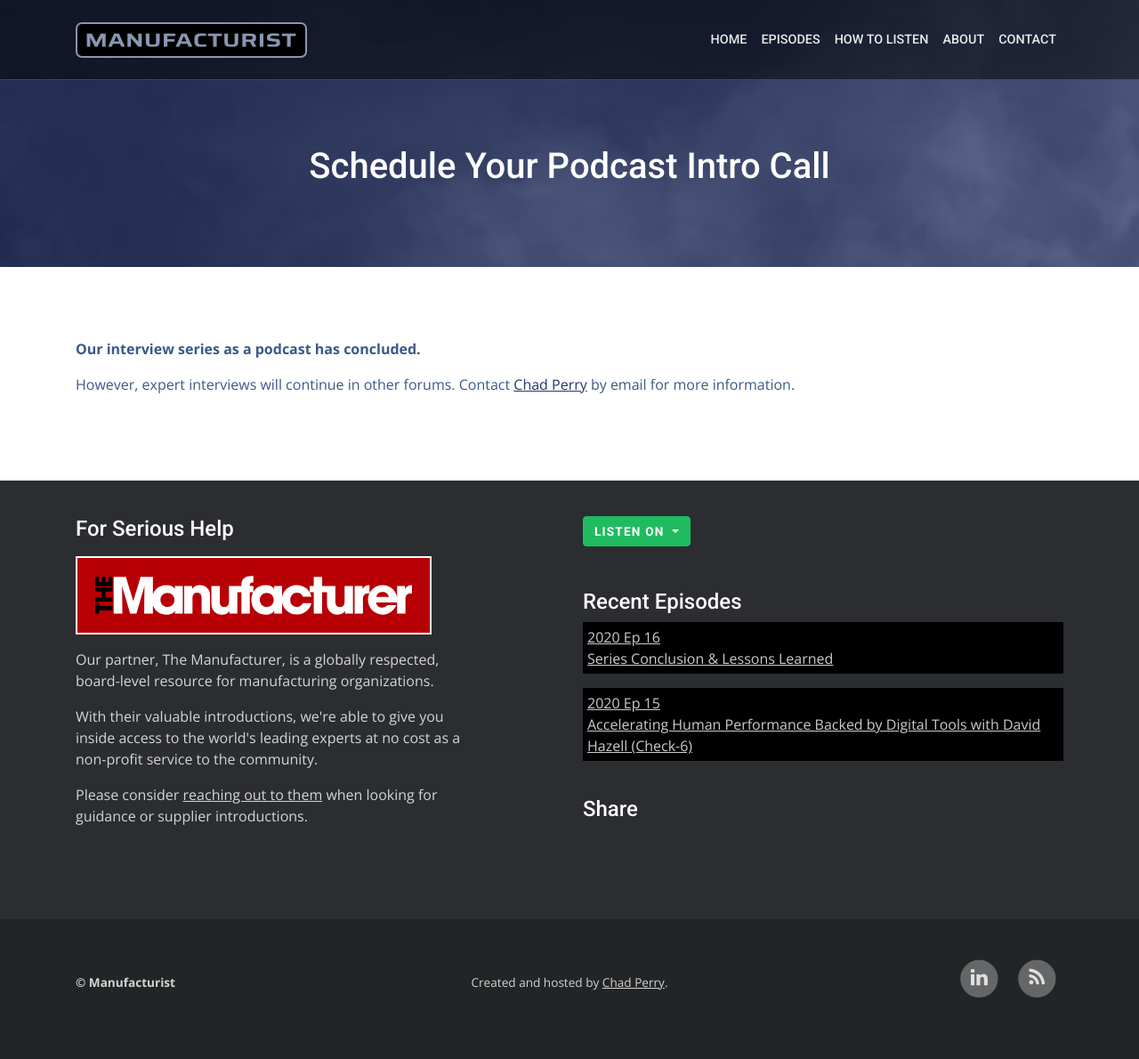
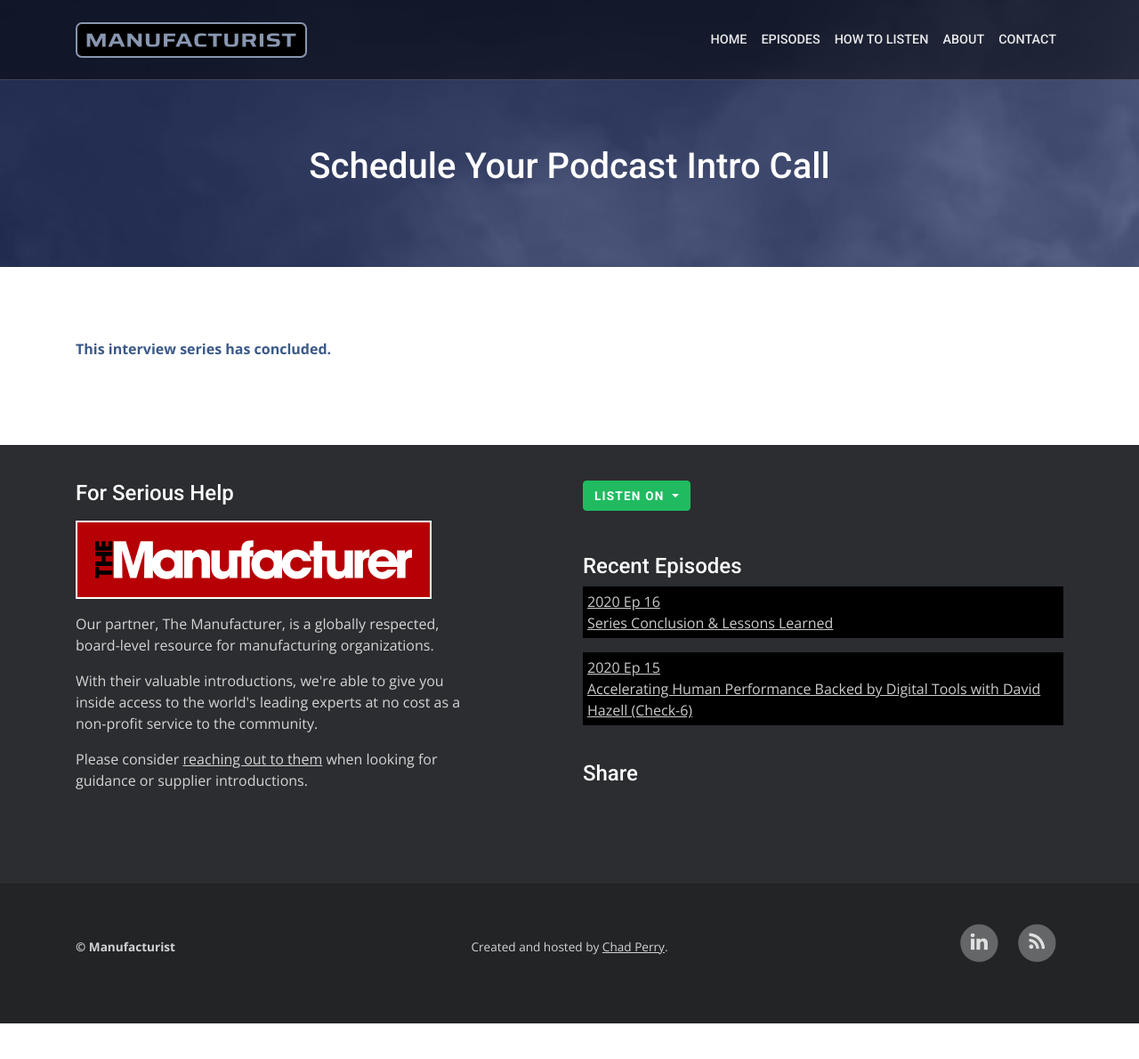
Before and after one commit to iostrategics/manufacturist-www, a Jekyll site: the page built from podcast/schedule-intro/index.html, in a window 1280 px wide. Shown: the whole page at 89% size. Built offline with Jekyll 4.4.1, drawn with Linux system fonts in a browser that asks for light colours; after the commit the page ends 1150 px from its top, so only the background shows below that.

Commit message:
Remove old contact info

```diff
--- a/podcast/guest-prep/index.html
+++ b/podcast/guest-prep/index.html
@@ -7,11 +7,7 @@ head_custom: <meta name="robots" content="noindex">
 <div class="container">
 	<section>
 		<p class="font-weight-bold">
-			<span class="text-highlight_color_yellow">Our interview series podcast has concluded</span>, but expert
-			interviews will continue in other forums.
-		</p>
-		<p>
-			Please contact <a href="mailto:chad.perry@chainsmith.io">Chad Perry</a> by email for more information.
+			<span class="text-highlight_color_yellow">This interview series has concluded.</span>
 		</p>
 		<hr />
 		<br />
--- a/podcast/schedule-intro/index.html
+++ b/podcast/schedule-intro/index.html
@@ -7,27 +7,7 @@ head_custom: <meta name="robots" content="noindex">
 <div class="container">
 	<section>
 		<p class="font-weight-bold">
-			Our interview series as a podcast has concluded.
+			This interview series has concluded.
 		</p>
-		<p>
-			However, expert interviews will continue in other forums. Contact <a href="mailto:chad.perry@chainsmith.io">Chad Perry</a> by email for more information.
-		</p>
-		<!-- <p class="font-weight-bold">
-			This is NOT your official interview call!
-		</p>
-		<p>
-			This will be a brief 30-minute online call via Zoom app or web client.
-		</p>
-		<p>
-			This call will answer any questions you have and help us identify the best topic for your experience.
-		</p>
-		<p>A calendar will load below...</p>
-		<div class="sched-once-embed">
-			{% unless site.dev %}
-			<div id="SOIDIV_manufacturistpcastintro" data-so-page="manufacturistpcastintro" data-height="550"
-				data-style="border: 1px solid #d8d8d8; min-width: 290px; max-width: 900px;" data-psz="00"></div>
-			<script type="text/javascript" src="https://cdn.oncehub.com/mergedjs/so.js"></script>
-			{% endunless %}
-		</div> -->
 	</section>
 </div>
```
Also changed, not shown: podcast/schedule-interview/index.html (+1 -22 lines).
